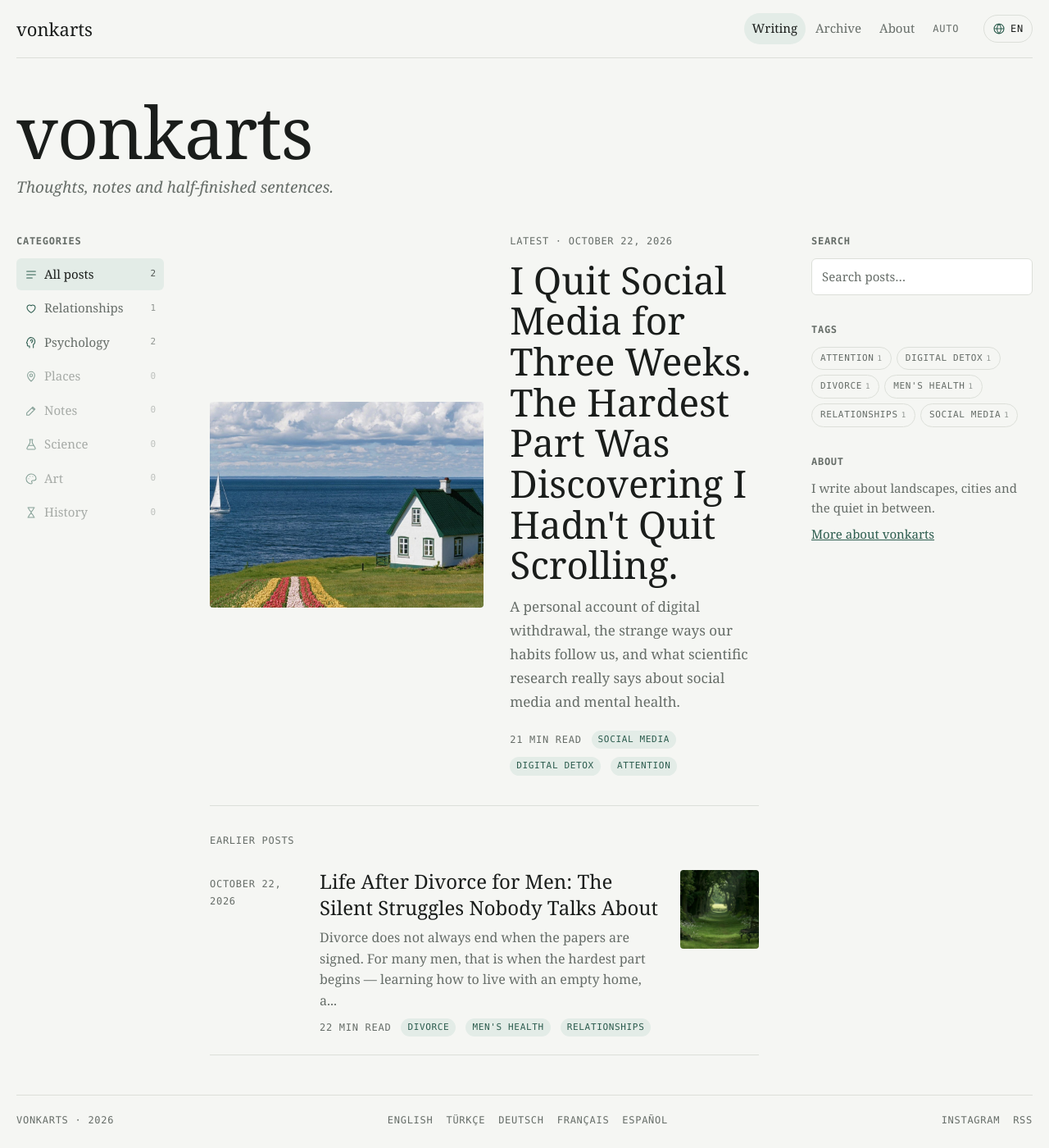
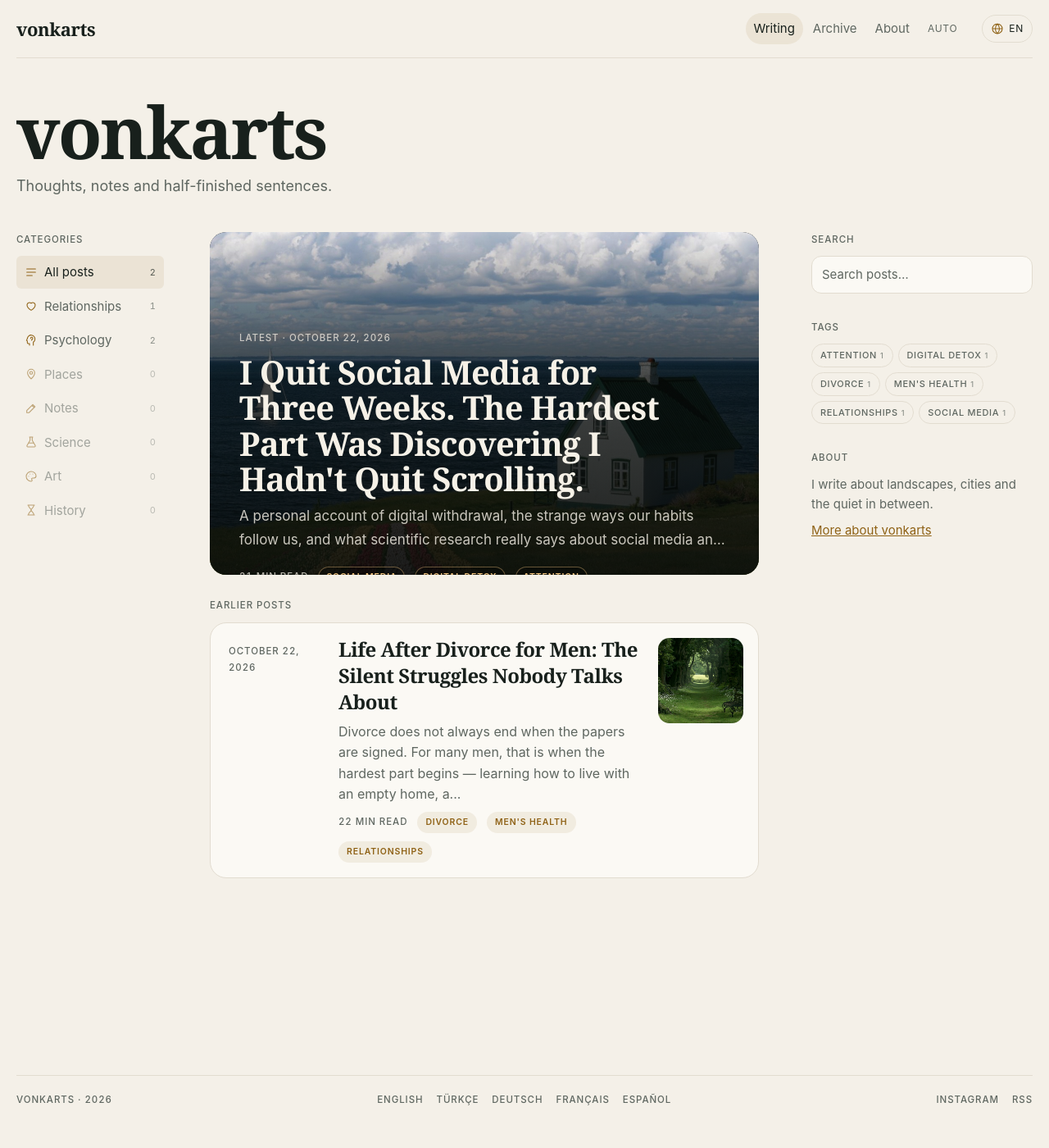
Before and after one commit to vonkarts/vonkarts.github.io, a Jekyll site: the page built from index.html, in a window 1280 px wide and 1400 px high. Shown: the whole window at 82% size. Built offline with Jekyll 4.4.1, drawn with Linux system fonts in a browser that asks for light colours; some web fonts are replaced.

Commit message:
Night Forest theme: dark cinematic palette, Fraunces + Inter, image-led featured card, card list
Co-Authored-By: Claude Opus 5.5 <noreply@anthropic.com>
Claude-Session: https://claude.ai/code/session_01HayH8JCZQBzi5F45oJrDMF

```diff
--- a/_includes/style.css
+++ b/_includes/style.css
@@ -1,18 +1,19 @@
 /* Düzen: üstte ince gezinme; ana sayfada geniş ekranda içerik + sağ kenar sütunu, yazı sayfasında tek sütun ~66ch */
 :root{
-  --bg:#f5f6f3; --surface:#ffffff; --fg:#1a1d1b; --muted:#666d68; --line:#dcdfd9;
-  --accent:#2c5c4e; --accent-soft:#e3ece7;
-  --display:"Gloock", Georgia, "Times New Roman", serif;
-  --body:"Literata", Georgia, "Times New Roman", serif;
-  --mono:"JetBrains Mono", ui-monospace, Menlo, Consolas, monospace;
+  --bg:#f4f0e8; --surface:#fbf9f4; --fg:#18201c; --muted:#5f6761; --line:#e2dcd0;
+  --accent:#8f6216; --accent-soft:rgba(143,98,22,.09);
+  --display:"Fraunces", Georgia, "Times New Roman", serif;
+  --body:"Inter", system-ui, -apple-system, "Segoe UI", Roboto, sans-serif;
+  --mono:"Inter", system-ui, -apple-system, "Segoe UI", Roboto, sans-serif;
+  --dw:600; --r:20px; --rs:14px;
   color-scheme:light;
 }
 @media (prefers-color-scheme: dark){:root:not([data-theme="light"]){
-  --bg:#121513; --surface:#191d1a; --fg:#e5e8e3; --muted:#8e958f; --line:#2a2f2b;
-  --accent:#8cc2ac; --accent-soft:#1f2b26; color-scheme:dark}}
+  --bg:#0e1311; --surface:#141b18; --fg:#efe9de; --muted:#9ea69f; --line:#25302b;
+  --accent:#e2b56c; --accent-soft:rgba(226,181,108,.1); color-scheme:dark}}
 :root[data-theme="dark"]{
-  --bg:#121513; --surface:#191d1a; --fg:#e5e8e3; --muted:#8e958f; --line:#2a2f2b;
-  --accent:#8cc2ac; --accent-soft:#1f2b26; color-scheme:dark}
+  --bg:#0e1311; --surface:#141b18; --fg:#efe9de; --muted:#9ea69f; --line:#25302b;
+  --accent:#e2b56c; --accent-soft:rgba(226,181,108,.1); color-scheme:dark}
 
 *{box-sizing:border-box}
 html{-webkit-text-size-adjust:100%}
@@ -41,7 +42,7 @@ button{font:inherit;cursor:pointer}
 
 /* Başlık */
 .masthead{display:flex;flex-direction:column;gap:10px;margin-bottom:40px}
-.site-title{font-family:var(--display);font-weight:400;font-size:clamp(44px,9vw,88px);line-height:.95;margin:0;letter-spacing:-.015em;text-wrap:balance;overflow-wrap:anywhere}
+.site-title{font-family:var(--display);font-weight:var(--dw);font-size:clamp(44px,9vw,88px);line-height:.95;margin:0;letter-spacing:-.015em;text-wrap:balance;overflow-wrap:anywhere}
 .site-title--sm{font-size:clamp(40px,7vw,64px)}
 .tagline{color:var(--muted);margin:0;font-style:italic;font-size:19px;max-width:52ch}
 
@@ -94,7 +95,7 @@ body:not(.filtering) [data-only-featured]{display:none}
 body.filtering #featured{display:none}
 
 .empty{padding:32px 0;display:flex;flex-direction:column;gap:12px;align-items:flex-start}
-.empty h2{font-family:var(--display);font-weight:400;font-size:30px;margin:0}
+.empty h2{font-family:var(--display);font-weight:var(--dw);font-size:30px;margin:0}
 .empty p{margin:0;color:var(--muted);max-width:46ch}
 
 /* Yazı sayfası */
@@ -102,14 +103,14 @@ body.filtering #featured{display:none}
 article{display:flex;flex-direction:column;gap:26px}
 .back{align-self:flex-start;text-decoration:none;color:var(--muted);font-size:15px}
 .back:hover{color:var(--fg)}
-article h1{font-family:var(--display);font-weight:400;font-size:clamp(36px,6.5vw,58px);line-height:1.06;margin:0;text-wrap:balance;overflow-wrap:anywhere}
+article h1{font-family:var(--display);font-weight:var(--dw);font-size:clamp(36px,6.5vw,58px);line-height:1.06;margin:0;text-wrap:balance;overflow-wrap:anywhere}
 .post-cover{width:100%;aspect-ratio:16/9;object-fit:cover;border-radius:4px;display:block}
 .post-meta{display:flex;gap:10px 16px;flex-wrap:wrap;align-items:center}
 .prose{max-width:66ch;overflow-wrap:anywhere;font-size:18px;line-height:1.78}
 .prose > *:first-child{margin-top:0}
 .prose p{margin:0 0 1.15em}
 .sayfa-post .prose > p:first-of-type::first-letter{font-family:var(--display);float:left;font-size:3.7em;line-height:.85;padding:.08em .1em 0 0;color:var(--accent)}
-.prose h2{font-family:var(--display);font-weight:400;font-size:30px;line-height:1.22;margin:1.6em 0 .5em;text-wrap:balance}
+.prose h2{font-family:var(--display);font-weight:var(--dw);font-size:30px;line-height:1.22;margin:1.6em 0 .5em;text-wrap:balance}
 .prose h3{font-size:20px;font-weight:600;margin:1.4em 0 .4em}
 .prose blockquote{margin:1.4em 0;padding:0 0 0 20px;border-left:2px solid var(--accent);font-style:italic;color:var(--muted)}
 .prose blockquote p:last-child{margin-bottom:0}
@@ -131,7 +132,7 @@ article h1{font-family:var(--display);font-weight:400;font-size:clamp(36px,6.5vw
 /* Arşiv */
 .archive{max-width:760px;display:flex;flex-direction:column;gap:36px}
 .archive .masthead{margin-bottom:0}
-.archive h2{font-family:var(--display);font-weight:400;font-size:44px;margin:0 0 4px;line-height:1}
+.archive h2{font-family:var(--display);font-weight:var(--dw);font-size:44px;margin:0 0 4px;line-height:1}
 .archive ul{list-style:none;padding:0;margin:0}
 .archive li{display:grid;grid-template-columns:90px minmax(0,1fr);gap:16px;padding:10px 0;border-bottom:1px solid var(--line);align-items:baseline}
 .archive li a{text-decoration:none;font-size:18px;overflow-wrap:anywhere}
@@ -153,7 +154,7 @@ footer{border-top:1px solid var(--line);padding-top:20px;display:flex;justify-co
 
 /* Bülten */
 .newsletter{display:flex;flex-direction:column;gap:10px;padding:24px;border:1px solid var(--line);border-radius:6px;background:var(--surface)}
-.newsletter h2{font-family:var(--display);font-weight:400;font-size:26px;margin:0;line-height:1.2}
+.newsletter h2{font-family:var(--display);font-weight:var(--dw);font-size:26px;margin:0;line-height:1.2}
 .newsletter p{margin:0;color:var(--muted);font-size:15px}
 .newsletter--compact{padding:0;border:0;background:none}
 .nl-form{display:flex;gap:8px;flex-wrap:wrap}
@@ -259,3 +260,49 @@ footer{border-top:1px solid var(--line);padding-top:20px;display:flex;justify-co
 .lang-menu li a:hover{background:var(--accent-soft)}
 .lang-menu li a[aria-current="true"]{background:var(--accent-soft);font-weight:600}
 @media (max-width:700px){ .nav-links + .lang-menu{margin-left:auto} }
+
+/* ===== Gece Ormanı teması ===== */
+.site-title,.nav-brand,.featured .t,.item a.t,.pager a span:last-child,article h1,.prose h2{font-weight:var(--dw);letter-spacing:-.02em}
+.site-title{letter-spacing:-.03em}
+.tagline{font-style:normal;font-size:18px}
+.mono{font-weight:500;font-size:11.5px;letter-spacing:.08em}
+.nav{background:color-mix(in srgb,var(--bg) 86%,transparent);-webkit-backdrop-filter:saturate(1.4) blur(14px);backdrop-filter:saturate(1.4) blur(14px)}
+.chip{font-family:var(--body);font-weight:600;font-size:10.5px;letter-spacing:.08em;padding:4px 10px;background:var(--accent-soft)}
+.tag{font-family:var(--body);font-weight:500;font-size:11px}
+
+/* Öne çıkan yazı: başlık fotoğrafın üstünde */
+.featured{border-bottom:0;padding-bottom:0;margin-bottom:28px}
+.featured.has-cover{position:relative;display:grid;grid-template-columns:minmax(0,1fr);gap:0;align-items:end;aspect-ratio:4/5;border-radius:var(--r);overflow:hidden;background:#0b0f0d;isolation:isolate}
+.featured.has-cover > a:first-child{position:absolute;inset:0;z-index:0}
+.featured.has-cover .cover{height:100%;aspect-ratio:auto;border-radius:0;transition:transform .6s ease}
+.featured.has-cover:hover .cover{transform:scale(1.025)}
+.featured.has-cover .featured-text{position:relative;z-index:1;padding:96px 22px 22px;gap:10px;color:#f3eee4;
+  background:linear-gradient(to top,rgba(6,9,8,.94) 0%,rgba(6,9,8,.75) 60%,rgba(6,9,8,0) 100%)}
+.featured.has-cover .t{color:#f6f1e7;font-size:clamp(27px,7vw,40px)}
+.featured.has-cover .t:hover{color:#f0c47f}
+.featured.has-cover p{color:rgba(243,238,228,.82);display:-webkit-box;-webkit-line-clamp:3;-webkit-box-orient:vertical;overflow:hidden}
+.featured.has-cover .mono{color:rgba(243,238,228,.75)}
+.featured.has-cover .chip{background:rgba(0,0,0,.3);color:#f0c47f;box-shadow:inset 0 0 0 1px rgba(240,196,127,.4)}
+@media (min-width:720px){
+  .featured.has-cover{display:grid;grid-template-columns:minmax(0,1fr);gap:0;aspect-ratio:16/10}
+  .featured.has-cover .featured-text{padding:120px 36px 30px}
+  .featured.has-cover .t{font-size:clamp(28px,3.2vw,40px)}
+  .featured.has-cover p{max-width:60ch;-webkit-line-clamp:2}
+}
+
+/* Yazı listesi: kartlar */
+.list{display:flex;flex-direction:column;gap:12px;margin-top:10px}
+.item{background:var(--surface);border:1px solid var(--line);border-radius:var(--r);padding:18px 18px 18px 22px;transition:border-color .2s,transform .2s}
+.item:hover{border-color:color-mix(in srgb,var(--accent) 45%,var(--line))}
+.thumb{border-radius:var(--rs);width:104px}
+@media (max-width:600px){.item{padding:14px 14px 14px 18px}.thumb{width:80px}.item a.t{font-size:21px}}
+
+/* Yazı sayfası */
+.post-cover{border-radius:var(--r)}
+.prose{font-size:18px;line-height:1.75}
+.prose img{border-radius:var(--rs)}
+.prose blockquote{border-left:3px solid var(--accent);font-family:var(--display);font-size:1.15em;line-height:1.5;color:var(--fg)}
+.prose h3{font-weight:600}
+.toc details,.newsletter,.pager a{border-radius:var(--rs)}
+.btn.primary{font-weight:600}
+.search{border-radius:12px}
--- a/_layouts/default.html
+++ b/_layouts/default.html
@@ -16,8 +16,8 @@
   <link rel="icon" href="{{ '/favicon.svg' | relative_url }}" type="image/svg+xml">
   <link rel="apple-touch-icon" href="{{ '/apple-touch-icon.png' | relative_url }}">
   <link rel="manifest" href="{{ '/site.webmanifest' | relative_url }}">
-  <meta name="theme-color" content="#f5f6f3" media="(prefers-color-scheme: light)">
-  <meta name="theme-color" content="#121513" media="(prefers-color-scheme: dark)">
+  <meta name="theme-color" content="#f4f0e8" media="(prefers-color-scheme: light)">
+  <meta name="theme-color" content="#0e1311" media="(prefers-color-scheme: dark)">
   {%- if page.ref %}
   {%- assign vp = site.posts | where: "ref", page.ref %}
   {%- assign vg = site.pages | where: "ref", page.ref %}
@@ -47,9 +47,9 @@
   {% feed_meta %}
   <link rel="preconnect" href="https://fonts.googleapis.com">
   <link rel="preconnect" href="https://fonts.gstatic.com" crossorigin>
-  <link rel="preload" as="style" href="https://fonts.googleapis.com/css2?family=Gloock&family=Literata:ital,wght@0,400;0,600;1,400&family=JetBrains+Mono:wght@400&display=optional">
-  <link rel="stylesheet" href="https://fonts.googleapis.com/css2?family=Gloock&family=Literata:ital,wght@0,400;0,600;1,400&family=JetBrains+Mono:wght@400&display=optional" media="print" onload="this.media='all'">
-  <noscript><link rel="stylesheet" href="https://fonts.googleapis.com/css2?family=Gloock&family=Literata:ital,wght@0,400;0,600;1,400&family=JetBrains+Mono:wght@400&display=optional"></noscript>
+  <link rel="preload" as="style" href="https://fonts.googleapis.com/css2?family=Fraunces:ital,opsz,wght@0,9..144,600;1,9..144,400&family=Inter:ital,wght@0,400;0,500;0,600;1,400&display=optional">
+  <link rel="stylesheet" href="https://fonts.googleapis.com/css2?family=Fraunces:ital,opsz,wght@0,9..144,600;1,9..144,400&family=Inter:ital,wght@0,400;0,500;0,600;1,400&display=optional" media="print" onload="this.media='all'">
+  <noscript><link rel="stylesheet" href="https://fonts.googleapis.com/css2?family=Fraunces:ital,opsz,wght@0,9..144,600;1,9..144,400&family=Inter:ital,wght@0,400;0,500;0,600;1,400&display=optional"></noscript>
   <style>
 {% include style.css %}
   </style>
```
Also changed, not shown: site.webmanifest.
